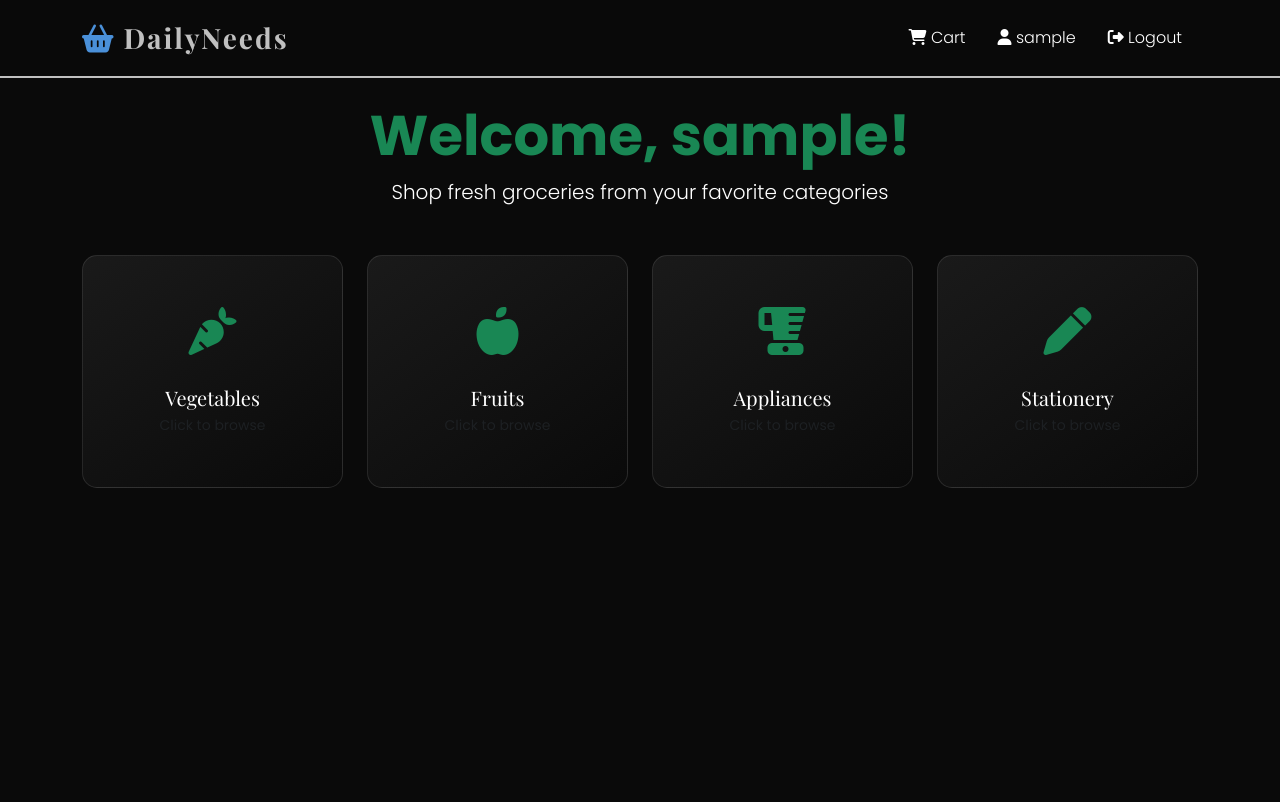
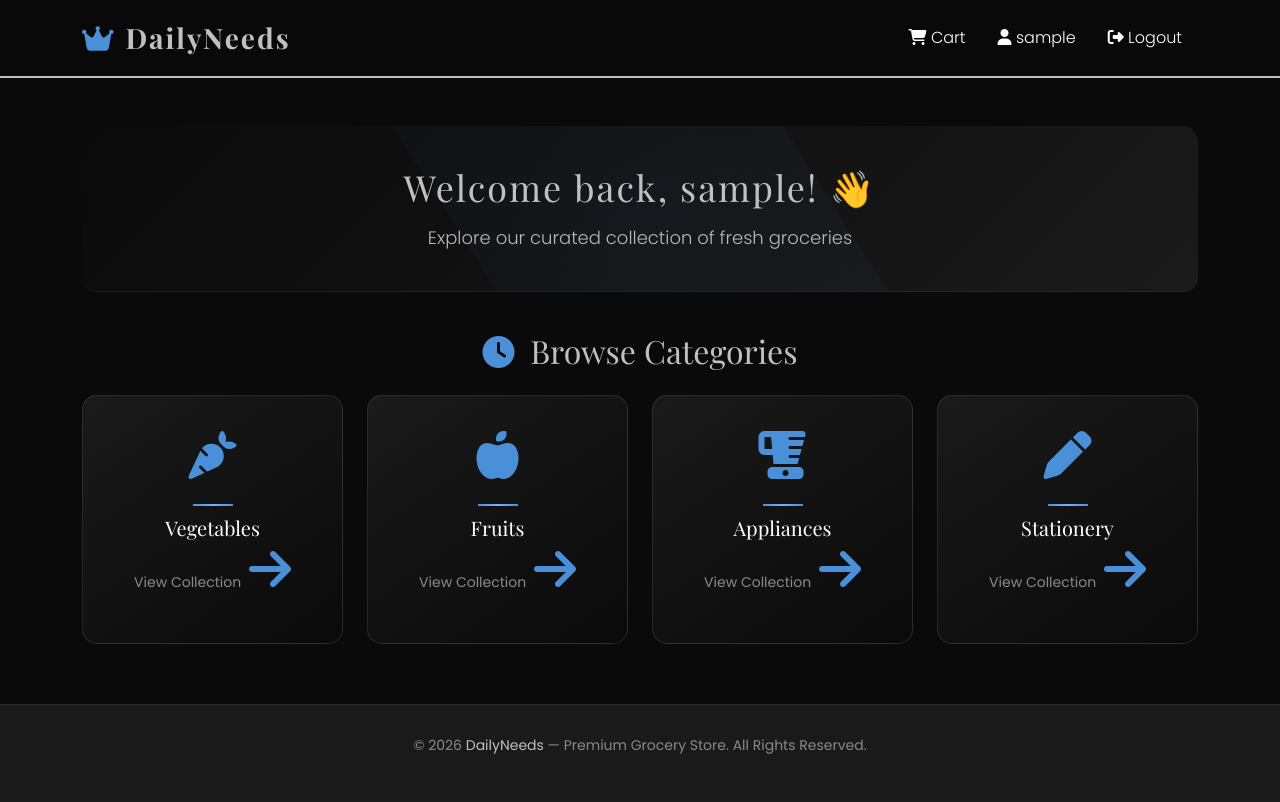
Before and after one commit to BRK-Devops/DailyNeeds-PHP-Docker, a PHP site: page /dashboard.php in a window 1280 px wide. Before the commit the page ends 488 px from the top, so only its background shows below. Run offline with PHP 8.4, Linux system fonts and the light colour scheme; the visitor is signed in with stand-in values (Sample User, id 1); data comes from the database, SQL or seed files in the repository; data that the repository does not hold is empty.

Commit message:
Update dashboard.php

```diff
--- a/dashboard.php
+++ b/dashboard.php
@@ -6,7 +6,6 @@ if(!isset($_SESSION['user_id'])) {
     exit();
 }
 
-// Get cart count
 $stmt = $pdo->prepare("SELECT COUNT(*) as count FROM cart WHERE user_id = ?");
 $stmt->execute([$_SESSION['user_id']]);
 $cart_count = $stmt->fetch()['count'];
@@ -23,10 +22,10 @@ $cart_count = $stmt->fetch()['count'];
     <link href="css/style.css" rel="stylesheet">
 </head>
 <body>
-    <nav class="navbar navbar-expand-lg navbar-dark bg-success">
+    <nav class="navbar navbar-expand-lg">
         <div class="container">
             <a class="navbar-brand" href="dashboard.php">
-                <i class="fas fa-shopping-basket me-2"></i>DailyNeeds
+                <i class="fas fa-crown"></i>DailyNeeds
             </a>
             <button class="navbar-toggler" type="button" data-bs-toggle="collapse" data-bs-target="#navbarNav">
                 <span class="navbar-toggler-icon"></span>
@@ -35,9 +34,9 @@ $cart_count = $stmt->fetch()['count'];
                 <ul class="navbar-nav ms-auto">
                     <li class="nav-item">
                         <a class="nav-link position-relative" href="cart.php">
-                            <i class="fas fa-cart-shopping"></i> Cart
+                            <i class="fas fa-shopping-cart"></i> Cart
                             <?php if($cart_count > 0): ?>
-                                <span class="position-absolute top-0 start-100 translate-middle badge rounded-pill bg-danger">
+                                <span class="position-absolute top-0 start-100 translate-middle badge rounded-pill" style="background:var(--blue);color:var(--white);">
                                     <?php echo $cart_count; ?>
                                 </span>
                             <?php endif; ?>
@@ -58,32 +57,38 @@ $cart_count = $stmt->fetch()['count'];
         </div>
     </nav>
 
-    <div class="container mt-4">
-        <div class="text-center mb-5">
-            <h1 class="display-4 fw-bold text-success">Welcome, <?php echo $_SESSION['username']; ?>!</h1>
-            <p class="lead">Shop fresh groceries from your favorite categories</p>
+    <div class="container mt-5">
+        <div class="hero" style="padding:40px 0;border-radius:15px;margin-bottom:40px;">
+            <h1 style="font-size:36px;">Welcome back, <?php echo $_SESSION['username']; ?>! 👋</h1>
+            <p>Explore our curated collection of fresh groceries</p>
         </div>
 
+        <h2 class="text-center mb-4" style="font-family:'Playfair Display',serif;color:var(--silver);">
+            <i class="fas fa-clock me-2" style="color:var(--blue);"></i> Browse Categories
+        </h2>
         <div class="row g-4">
             <?php
             $categories = $pdo->query("SELECT * FROM categories");
             while($category = $categories->fetch()):
             ?>
             <div class="col-md-3 col-sm-6">
-                <a href="products.php?category=<?php echo $category['id']; ?>" class="text-decoration-none">
-                    <div class="card category-card text-center">
-                        <div class="card-body">
-                            <i class="fas <?php echo $category['icon']; ?> fa-3x text-success"></i>
-                            <h5 class="card-title mt-3"><?php echo $category['name']; ?></h5>
-                            <p class="card-text text-muted">Click to browse</p>
-                        </div>
-                    </div>
+                <a href="products.php?category=<?php echo $category['id']; ?>" class="category-card">
+                    <i class="fas <?php echo $category['icon']; ?>"></i>
+                    <div class="blue-line"></div>
+                    <h5><?php echo $category['name']; ?></h5>
+                    <p>View Collection <i class="fas fa-arrow-right ms-1"></i></p>
                 </a>
             </div>
             <?php endwhile; ?>
         </div>
     </div>
 
+    <footer class="footer">
+        <div class="container">
+            <p>© 2026 <span class="silver-text">DailyNeeds</span> — Premium Grocery Store. All Rights Reserved.</p>
+        </div>
+    </footer>
+
     <script src="https://cdnjs.cloudflare.com/ajax/libs/bootstrap/5.3.0/js/bootstrap.bundle.min.js"></script>
 </body>
 </html>
```
